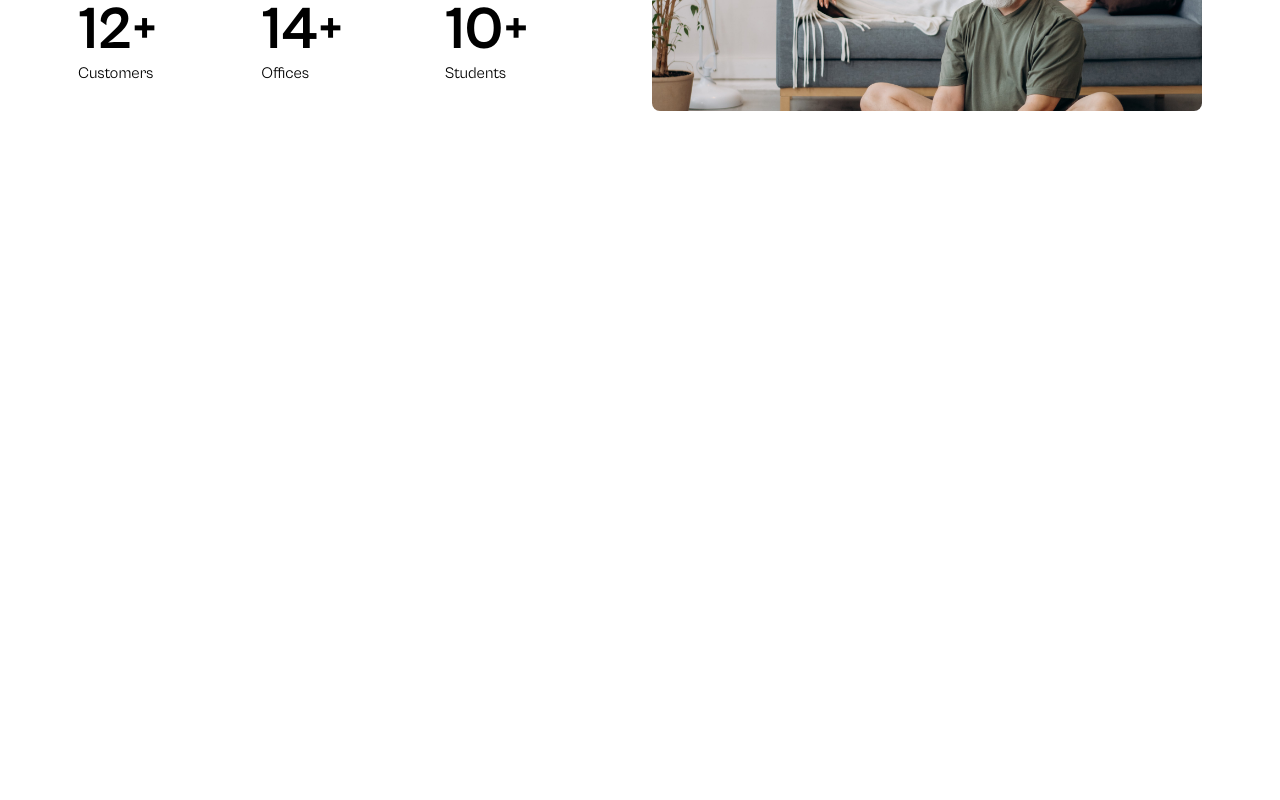
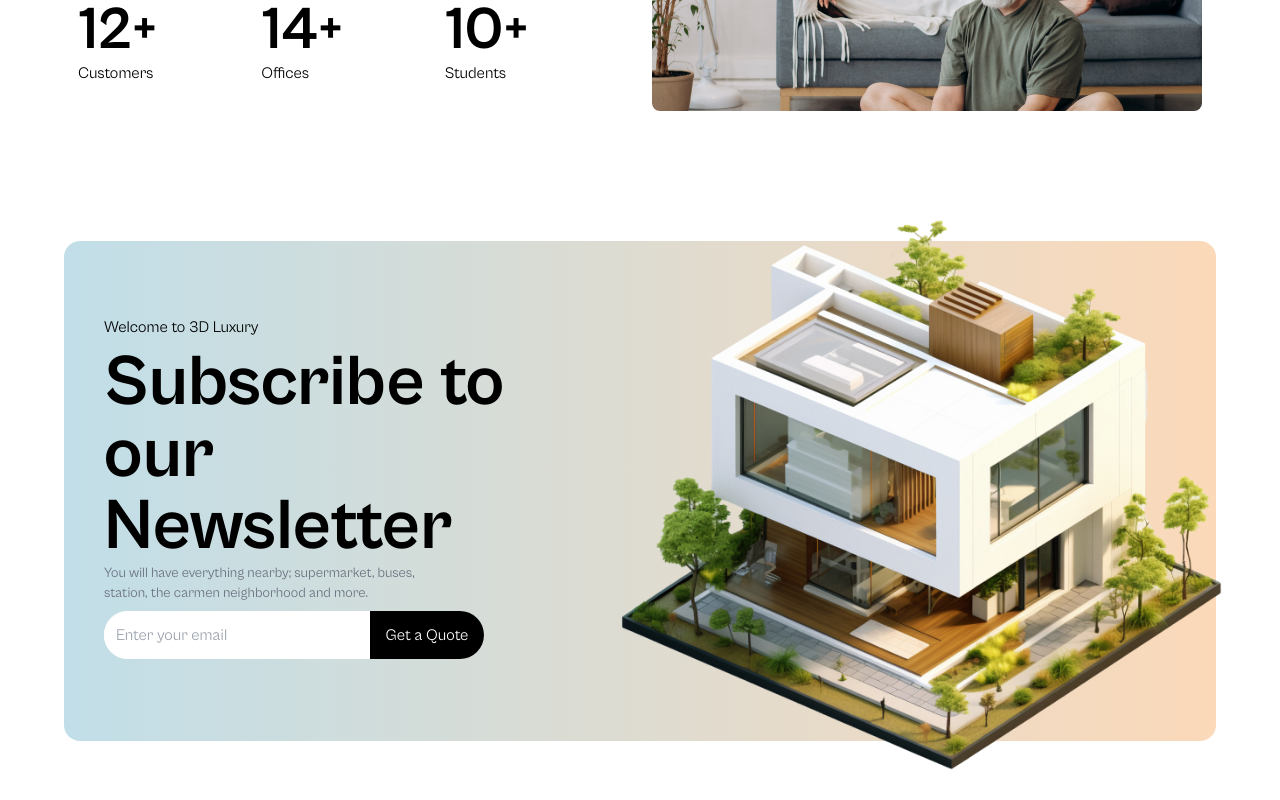
Before and after one commit to theboybrey/Continental-Lux, a Next.js app: page / in a window 1280 px wide. Shown: the part 2075-2875 px from the top of the page. Before the commit the page ends 2336 px from the top, so only its background shows below. Built offline with nearby package versions, Linux system fonts and the light colour scheme.

Commit message:
Newsletter Section Update

```diff
--- /dev/null
+++ b/app/components/NewsletterSection.tsx
@@ -0,0 +1,56 @@
+import React, { useState } from "react";
+import Image from "next/image";
+import HomeImg from '../../public/assets/Img-5.png'
+
+type Props = {};
+
+const NewsletterSection = (props: Props) => {
+  const [email, setEmail] = useState<string>("");
+
+  return (
+    <div
+      className="md:w-full rounded-2xl md:justify-center md:items-center md:flex md:h-[500px] md:mt-3 md:mb-8"
+      style={{
+        background:
+          "linear-gradient(to right, rgb(193, 222, 232), rgb(251, 217, 185))",
+      }}
+    >
+      {/*Caption & Button Section  */}
+      <div className="md:justify-center md:px-10 md:items-left md:flex md:flex-col w-[40%] md:left-16 md:h-[617px]  md:absolute">
+        <p className="font-CabinetGrotesk mb-2">Welcome to 3D Luxury</p>
+        <h2 className="text-7xl text-wrap font-CabinetGrotesk font-semibold">
+          Subscribe to our Newsletter
+        </h2>
+        <p className="text-sm text-gray-500">
+          You will have everything nearby; supermarket, buses, <br></br>station,
+          the carmen neighborhood and more.
+        </p>
+
+        {/* Email Subscription Button */}
+        <div className="md:my-2 w-[380px] bg-white rounded-3xl">
+          <input
+            type="email"
+            value={email}
+            onChange={(e) => setEmail(e.target.value)}
+            placeholder="Enter your email"
+            className="p-3 rounded-3xl text-medium w-[70%] font-CabinetGrotesk outline-none"
+          />
+          <button className="text-medium font-CabinetGrotesk justify-center align-center bg-black h-full text-white w-[30%] rounded-e-3xl">
+            Get a Quote
+          </button>
+        </div>
+      </div>
+
+      {/* Image Section */}
+      <Image
+        alt="Sample Housing"
+        src={HomeImg}
+        width={640}
+        height={350}
+        className="md:-mr-[34.5rem]"
+      />
+    </div>
+  );
+};
+
+export default NewsletterSection;
--- a/app/page.tsx
+++ b/app/page.tsx
@@ -6,6 +6,7 @@ import Navbar from "./components/Navbar";
 import Projects from "./components/Projects";
 import RegisteringMethods from "./components/RegisteringMethods";
 import SwitchThemeButton from "./components/SwitchThemeButton";
+import NewsletterSection from "./components/NewsletterSection";
 import React, { useState } from "react";
 
 export default function Home() {
@@ -21,6 +22,7 @@ export default function Home() {
         <RegisteringMethods/>
         <Projects/>
         <EstateBrokerage/>
+        <NewsletterSection/>
       </div>
     </main>
   );
```
